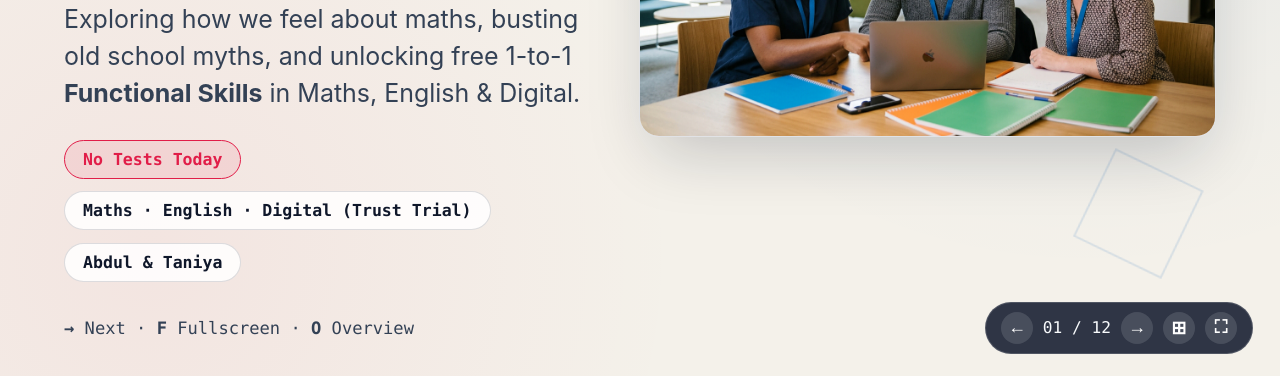
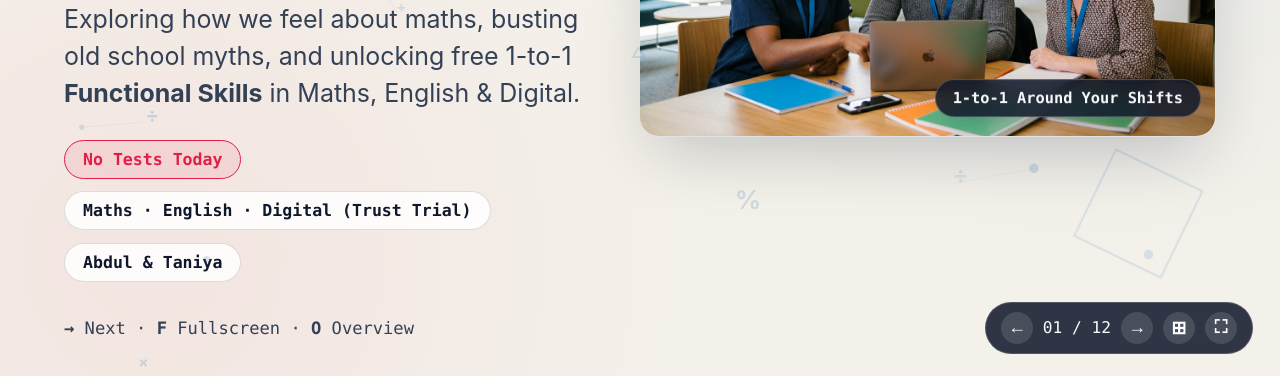
Before and after one commit to IAMGREATER/confidence-with-numbers, a plain HTML site: page index.html in a window 1280 px wide. Shown: the part 424-800 px from the top of the page. Drawn offline with Linux system fonts and the light colour scheme.

Commit message:
Add animated background particle/symbol canvas and floating image badges

```diff
--- a/app.js
+++ b/app.js
@@ -360,4 +360,77 @@
   });
 
   syncFromHash();
+
+  // Ambient Moving Background Canvas (drifting nodes, connecting lines & subtle numeracy symbols)
+  const bgCanvas = document.getElementById('bgCanvas');
+  if (bgCanvas) {
+    const ctx = bgCanvas.getContext('2d');
+    const symbols = ['+', '%', '÷', '=', '×', '○', '△'];
+    const particles = [];
+    const COUNT = 26;
+
+    function resizeBg() {
+      bgCanvas.width = window.innerWidth;
+      bgCanvas.height = window.innerHeight;
+    }
+    window.addEventListener('resize', resizeBg);
+    resizeBg();
+
+    for (let i = 0; i < COUNT; i++) {
+      particles.push({
+        x: Math.random() * bgCanvas.width,
+        y: Math.random() * bgCanvas.height,
+        vx: (Math.random() - 0.5) * 0.45,
+        vy: -0.15 - Math.random() * 0.35,
+        size: 13 + Math.random() * 14,
+        sym: i % 2 === 0 ? symbols[i % symbols.length] : null,
+        r: 2.5 + Math.random() * 2.5,
+        alpha: 0.08 + Math.random() * 0.1
+      });
+    }
+
+    function drawBg() {
+      ctx.clearRect(0, 0, bgCanvas.width, bgCanvas.height);
+      const activeSlide = slides[current];
+      const isDark = activeSlide && (activeSlide.classList.contains('theme-chalkboard') || activeSlide.classList.contains('theme-cinema'));
+      const baseRgb = isDark ? '148, 197, 255' : '0, 94, 184';
+
+      for (let i = 0; i < particles.length; i++) {
+        const p = particles[i];
+        p.x += p.vx;
+        p.y += p.vy;
+        if (p.y < -30) { p.y = bgCanvas.height + 30; p.x = Math.random() * bgCanvas.width; }
+        if (p.x < -30) p.x = bgCanvas.width + 30;
+        if (p.x > bgCanvas.width + 30) p.x = -30;
+
+        // Subtle connecting lines between nearby particles
+        for (let j = i + 1; j < particles.length; j++) {
+          const q = particles[j];
+          const dx = p.x - q.x;
+          const dy = p.y - q.y;
+          const dist = Math.hypot(dx, dy);
+          if (dist < 150) {
+            ctx.strokeStyle = `rgba(${baseRgb}, ${(1 - dist / 150) * 0.08})`;
+            ctx.lineWidth = 1;
+            ctx.beginPath();
+            ctx.moveTo(p.x, p.y);
+            ctx.lineTo(q.x, q.y);
+            ctx.stroke();
+          }
+        }
+
+        ctx.fillStyle = `rgba(${baseRgb}, ${p.alpha})`;
+        if (p.sym) {
+          ctx.font = `700 ${p.size}px Inter, sans-serif`;
+          ctx.fillText(p.sym, p.x, p.y);
+        } else {
+          ctx.beginPath();
+          ctx.arc(p.x, p.y, p.r, 0, Math.PI * 2);
+          ctx.fill();
+        }
+      }
+      requestAnimationFrame(drawBg);
+    }
+    requestAnimationFrame(drawBg);
+  }
 })();
--- a/index.html
+++ b/index.html
@@ -4,10 +4,11 @@
   <meta charset="UTF-8" />
   <meta name="viewport" content="width=device-width, initial-scale=1.0" />
   <title>Confidence with Numbers &amp; Functional Skills — Oxford Health NHS</title>
-  <link rel="stylesheet" href="styles.css?v=4" />
+  <link rel="stylesheet" href="styles.css?v=5" />
 </head>
 <body>
   <div class="progress-bar" id="progressBar"></div>
+  <canvas id="bgCanvas"></canvas>
 
   <main class="deck" id="deck">
 
@@ -41,6 +42,8 @@
           </div>
           <div class="visual-frame">
             <img src="assets/images/hero-numeracy.jpg" alt="NHS healthcare staff learning together around a laptop and notebooks" />
+            <div class="img-float-badge pos-tl">100% Free for OH Staff</div>
+            <div class="img-float-badge badge-dark pos-br">1-to-1 Around Your Shifts</div>
           </div>
         </div>
       </div>
@@ -298,6 +301,8 @@
 
           <div class="visual-frame" style="max-height:500px;">
             <img id="pathwayImage" src="assets/images/nhs-care-numbers.jpg" alt="NHS healthcare staff collaborating over a digital tablet" style="max-height:500px; transition: opacity 0.25s ease;" />
+            <div class="img-float-badge pos-tl">GCSE Grade C / 4 Equivalent</div>
+            <div class="img-float-badge badge-dark pos-br">Unipart or Home Exams</div>
           </div>
         </div>
       </div>
@@ -322,6 +327,7 @@
           <div class="visual-stack">
             <div class="visual-frame" style="max-height:240px;">
               <img src="assets/images/maths-visual-art.jpg" alt="Colourful visual fraction blocks and geometric shapes" style="max-height:240px;" />
+              <div class="img-float-badge pos-br">Visual Bar Models · No Squinting</div>
             </div>
             <div class="app-window">
               <div class="app-window-bar">
@@ -374,6 +380,7 @@
           <div class="visual-stack">
             <div class="visual-frame" style="max-height:240px;">
               <img src="assets/images/english-comms-art.jpg" alt="Fountain pen and clean clinical notebook cards" style="max-height:240px;" />
+              <div class="img-float-badge pos-br">SBAR · Reports · Applications</div>
             </div>
             <div class="app-window">
               <div class="app-window-bar">
@@ -422,6 +429,7 @@
           <div class="visual-stack">
             <div class="visual-frame" style="max-height:230px;">
               <img src="assets/images/digital-nhs-art.jpg" alt="Modern digital workspace with laptop, video call, and spreadsheets" style="max-height:230px;" />
+              <div class="img-float-badge badge-dark pos-tr">Live Trust Trial · Entry 3 &amp; L1</div>
             </div>
             <div class="app-window">
               <div class="app-window-bar">
@@ -593,6 +601,6 @@
     <div class="overview-grid" id="overviewGrid"></div>
   </div>
 
-  <script src="app.js?v=4"></script>
+  <script src="app.js?v=5"></script>
 </body>
 </html>
--- a/styles.css
+++ b/styles.css
@@ -286,11 +286,48 @@ h2.slide-title {
 }
 
 .visual-frame {
+  position: relative;
   border-radius: 20px;
   overflow: hidden;
   box-shadow: var(--shadow-lg);
   border: 1px solid rgba(15, 23, 42, 0.12);
   background: #fff;
+}
+
+.img-float-badge {
+  position: absolute;
+  z-index: 4;
+  background: rgba(255, 255, 255, 0.9);
+  backdrop-filter: blur(10px);
+  color: var(--ink-dark);
+  border: 1px solid rgba(255, 255, 255, 0.7);
+  box-shadow: 0 12px 28px rgba(15, 23, 42, 0.18);
+  padding: 0.5rem 0.95rem;
+  border-radius: 999px;
+  font-family: var(--font-mono);
+  font-size: 0.85rem;
+  font-weight: 800;
+  animation: gentleFloat 4.2s ease-in-out infinite;
+  pointer-events: none;
+}
+
+.img-float-badge.badge-dark {
+  background: rgba(15, 23, 42, 0.85);
+  color: #f8fafc;
+  border-color: rgba(255, 255, 255, 0.22);
+}
+
+.img-float-badge.pos-tl { top: 14px; left: 14px; }
+.img-float-badge.pos-br { bottom: 14px; right: 14px; animation-delay: -2.1s; }
+.img-float-badge.pos-tr { top: 14px; right: 14px; animation-delay: -1.2s; }
+
+#bgCanvas {
+  position: fixed;
+  inset: 0;
+  width: 100vw;
+  height: 100vh;
+  pointer-events: none;
+  z-index: 3;
 }
 
 .visual-frame img {
```
